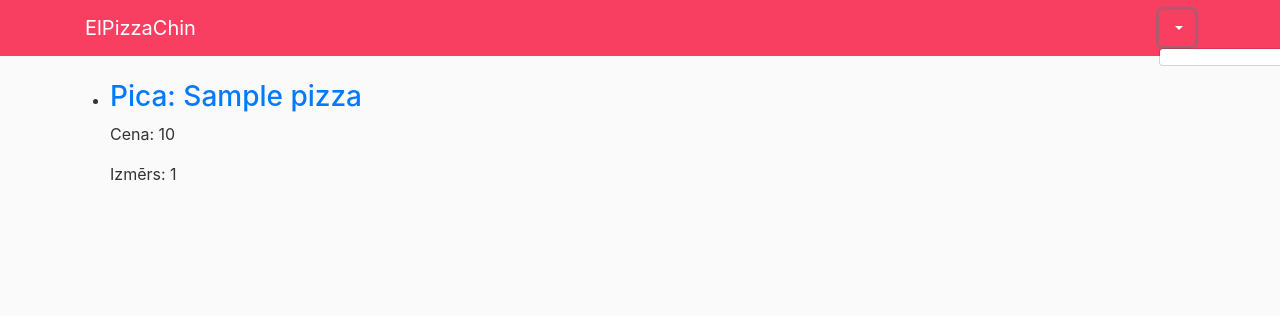
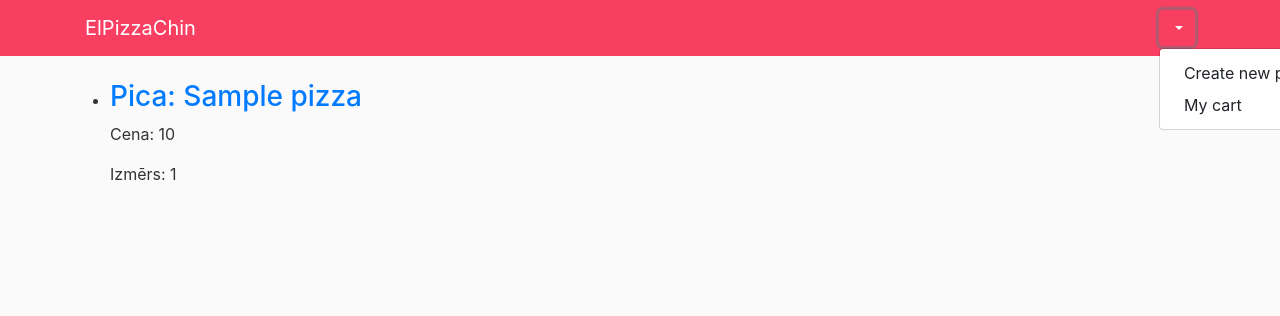
Before and after one commit to raganu-beka/picas-app, a Flask app: template templates/home.html in a window 1280 px wide, after a click that opens the changed part. Shown: the top 316 px of the page. Run offline with Flask 3, Linux system fonts and the light colour scheme; the template is opened without the code that fills it: most values are stand-ins (such as "Sample title", 1, 10 or a date in 2020); some libraries are stand-ins or nearby versions.

Commit message:
Update base.html

```diff
--- a/templates/base.html
+++ b/templates/base.html
@@ -30,6 +30,8 @@
                         <a class="btn btn-secondary dropdown-toggle" style="background-color: #f93f61; border: 0px solid #f93f61;" href="#" role="button" id="dropdownMenuLink" data-toggle="dropdown" aria-haspopup="true" aria-expanded="false">
                         </a>
                         <div class="dropdown-menu" aria-labelledby="dropdownMenuLink">
+                            <a class="dropdown-item" href="{{ url_for('create_pizza') }}">Create new pizza</a>
+                            <a class="dropdown-item" href="{{ url_for('my_cart') }}">My cart</a>
                         </div>
                     </div>
                 </div>
```
